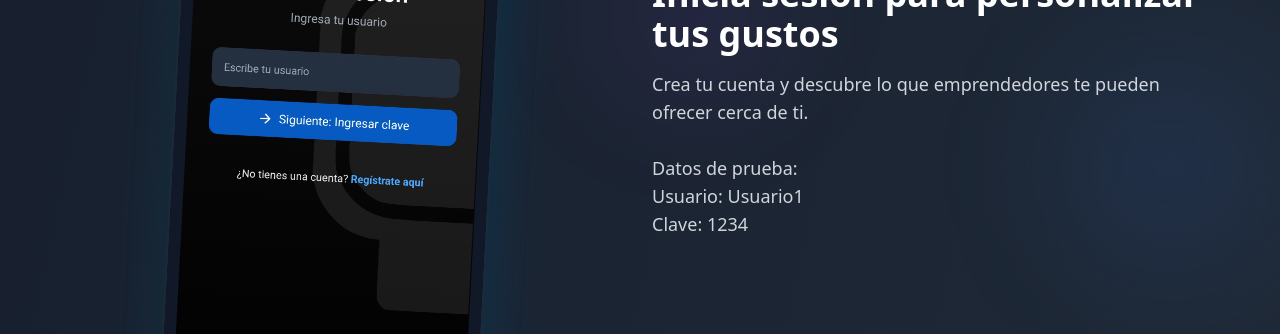
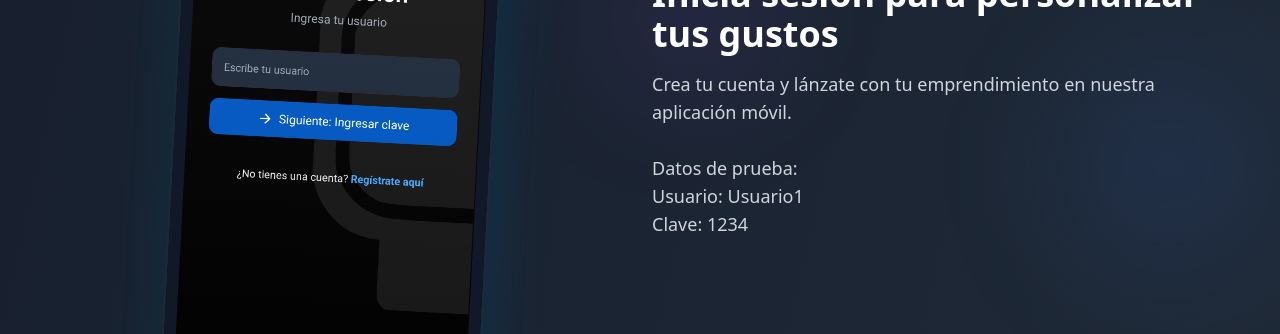
Before and after one commit to Asdrubal2002/Presentation-Ruvlo-App, a React (Vite) app: page /funtions in a window 1280 px wide. Shown: the part 5352-5686 px from the top of the page. Built offline with nearby package versions, Linux system fonts and the light colour scheme.

Commit message:
Mensajes

```diff
--- a/src/AppShowcase.jsx
+++ b/src/AppShowcase.jsx
@@ -58,7 +58,7 @@ const mockups = [
         src: img7,
         alt: "Pantalla 7",
         title: "Inicia sesión para personalizar tus gustos",
-        desc: "Crea tu cuenta y descubre lo que emprendedores te pueden ofrecer cerca de ti.\n\nDatos de prueba:\nUsuario: Usuario1\nClave: 1234",
+        desc: "Crea tu cuenta y lánzate con tu emprendimiento en nuestra aplicación móvil.\n\nDatos de prueba:\nUsuario: Usuario1\nClave: 1234",
 
         colors: "from-cyan-900/40 to-sky-800/40",
     },
```
